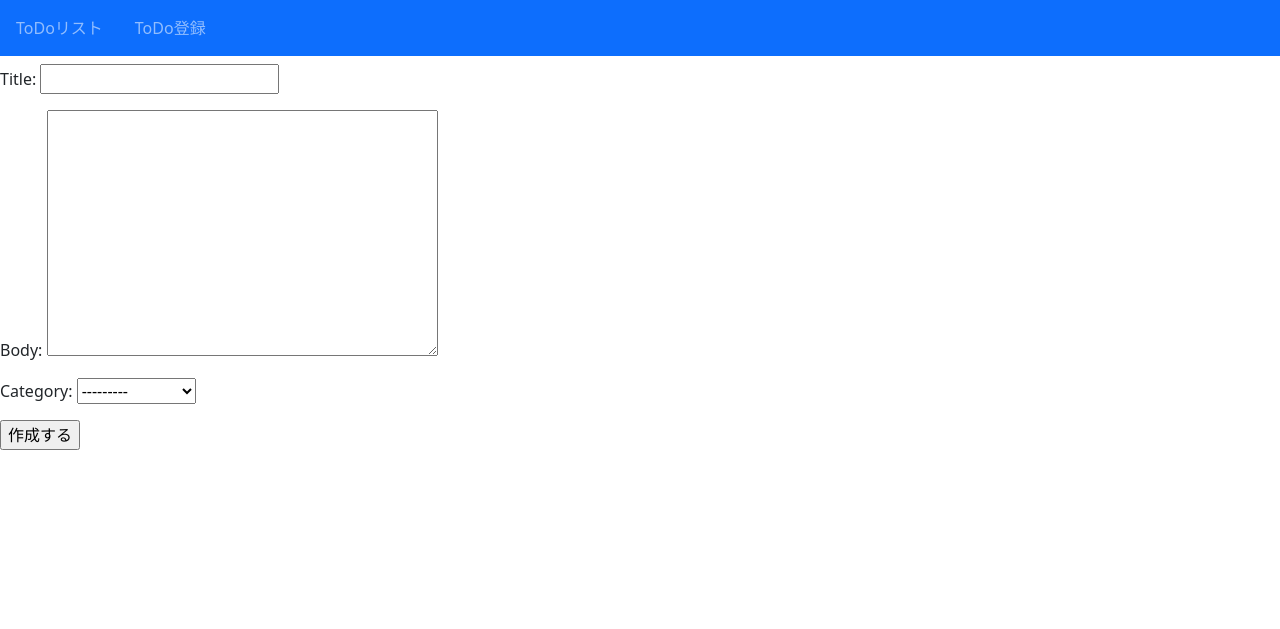
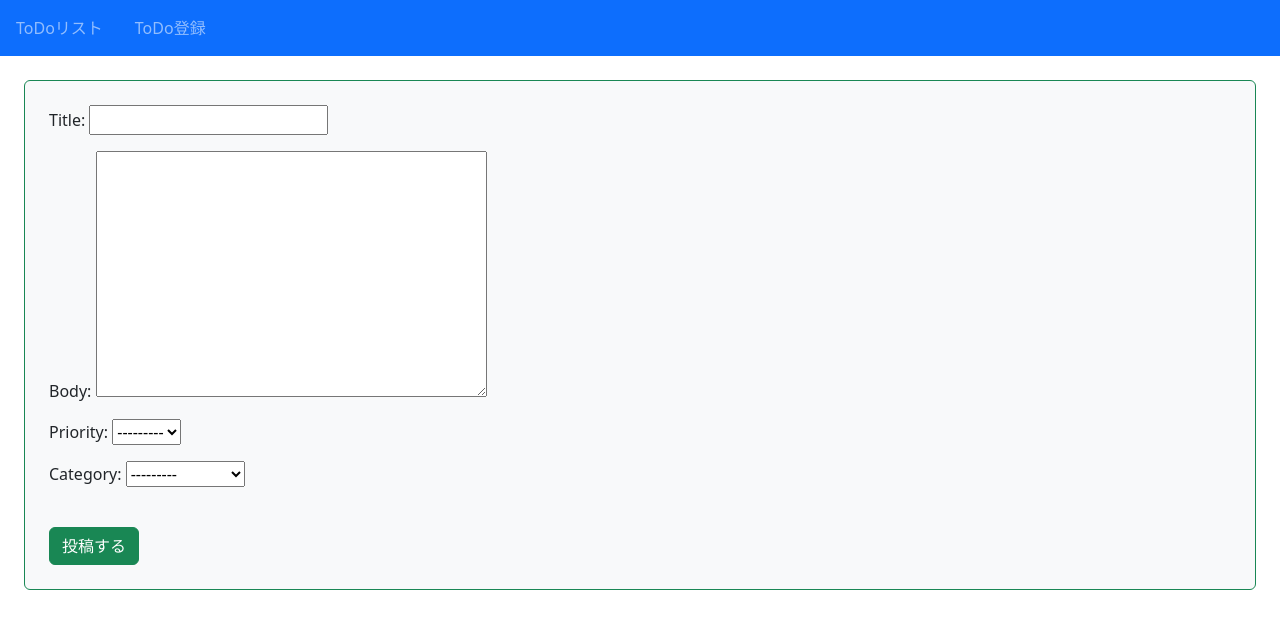
Before and after one commit to ht20a082/Image-ToDo, a Django app: page /todo/create/ in a window 1280 px wide. Shown: the top 629 px of the page. Run offline with Django 3.2, Linux system fonts and the light colour scheme.

Commit message:
add model priority

```diff
--- /dev/null
+++ b/imgtodo/todo/consts.py
@@ -0,0 +1 @@
+PRI_STEP = 5
--- a/imgtodo/todo/models.py
+++ b/imgtodo/todo/models.py
@@ -1,10 +1,14 @@
 from django.db import models
+
+from .consts import PRI_STEP
+PRI_CHOICES = [(x, str(x)) for x in range(0, PRI_STEP + 1)]
 
 CATEGORY = (('school', '学校'), ('work', '仕事'), ('hoby', '趣味'), ('private', 'プライベート'))
 
 class Todo(models.Model):
   title = models.CharField(max_length=100)
   body = models.TextField()
+  priority = models.IntegerField(choices=PRI_CHOICES)
   category = models.CharField(
     max_length=100,
     choices = CATEGORY
--- a/imgtodo/todo/templates/todo/todo_create.html
+++ b/imgtodo/todo/templates/todo/todo_create.html
@@ -3,8 +3,36 @@
 {% block title %}ToDo作成{% endblock %}
 
 {% block content %}
-<from method='post'>{% csrf_token %}
+<form method="POST" class="p-4 m-4 bg-light border border-success rounded form-group">
+  {% csrf_token %}
+  <!-- タイトル
+  </label>
+  <input class="form-control" name="title">
+  <label>
+    内容
+  </label>
+  <textarea class="form-control" name="text" rows="3"></textarea>
+  <label>
+    優先度
+  </label>
+  <select class="form-control" name="rate">
+    <option value="0">0 (最低)</option>
+    <option value="1">1</option>
+    <option value="2">2</option>
+    <option value="3" selected>3 (普通)</option>
+    <option value="4">4</option>
+    <option value="5">5 (最高)</option>
+  </select>
+  <label>
+    カテゴリ
+  </label>
+  <select class="form-control" name="rate">
+    <option value="school">学校</option>
+    <option value="work">仕事</option>
+    <option value="hoby">趣味</option>
+    <option value="private" selected>プライベート</option>
+  </select> -->
   {{ form.as_p }}
-  <input type='submit' value="作成する">
-</from>
+  <button type="submit" class="btn btn-success mt-4">投稿する</button>
+</form>
 {% endblock content %}
--- a/imgtodo/todo/templates/todo/todo_list.html
+++ b/imgtodo/todo/templates/todo/todo_list.html
@@ -9,6 +9,7 @@
   <li>{{ item.title }}</li>
   <li>{{ item.body }}</li>
   <li>{{ item.category }}</li>
+  <li>{{ item.priority }}</li>
 </ul>
 {% endfor %}
 
--- a/imgtodo/todo/views.py
+++ b/imgtodo/todo/views.py
@@ -10,7 +10,7 @@ class ListTodoView(ListView):
 class CreateTodoView(CreateView):
   template_name = 'todo/todo_create.html'
   model = Todo
-  fields = ('title', 'body', 'category')
+  fields = ('title', 'body', 'priority', 'category')
   success_url = reverse_lazy('list-todo')
 
 class DetailTodoView(DetailView):
```
Also changed, not shown: imgtodo/db.sqlite3, imgtodo/todo/migrations/0002_todo_priority.py (added).
